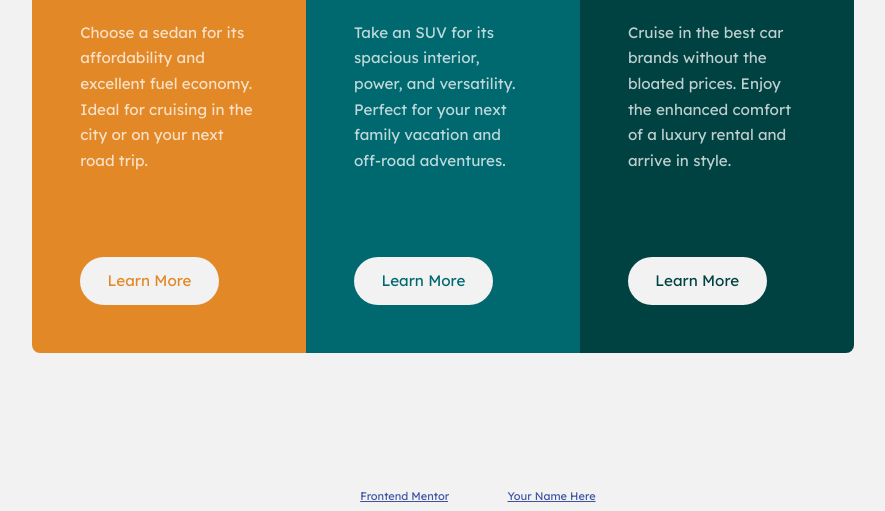
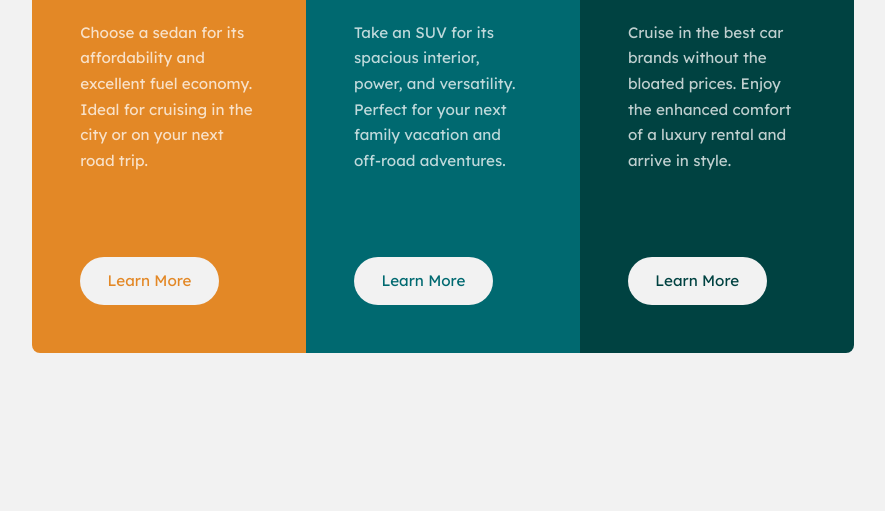
Before and after one commit to rafael-alani/frontend-mentor-4-triple-column-card, a plain HTML site: page index.html in a window 1280 px wide. Shown: the part 319-830 px from the top of the page, without its empty margins (197-1082 px from the left). Drawn offline with Linux system fonts and the light colour scheme.

```diff
--- a/index.html
+++ b/index.html
@@ -35,10 +35,5 @@
       </div>
     </div>
   </div>
-
-  <div class="attribution">
-    Challenge by <a href="https://www.frontendmentor.io?ref=challenge" target="_blank">Frontend Mentor</a>.
-    Coded by <a href="#">Your Name Here</a>.
-  </div>
 </body>
 </html>
--- a/style.css
+++ b/style.css
@@ -132,12 +132,3 @@
         margin-bottom: 5.2rem;
     }
 }
-
-
-.attribution {
-    font-size: 11px;
-    text-align: center;
-}
-.attribution a {
-    color: hsl(228, 45%, 44%);
-}
```
